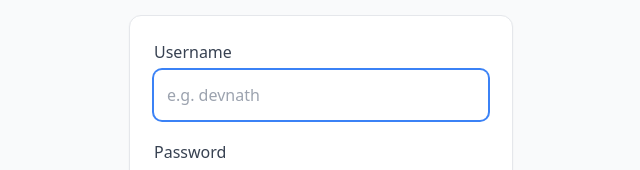
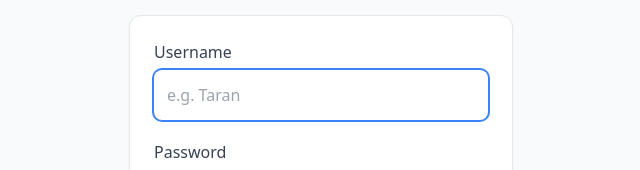
Before and after one commit to TaranSanjay/StockCall, a React (Vite) app: page /login in a window 1280 px wide. Shown: the part 276-446 px from the top of the page, without its empty margins (319-959 px from the left). Built offline with nearby package versions, Linux system fonts and the light colour scheme; no server answers.

Commit message:
Changed placeholder text in login screen

```diff
--- a/src/pages/Login.jsx
+++ b/src/pages/Login.jsx
@@ -67,7 +67,7 @@ export default function Login() {
                 autoFocus
                 value={username}
                 onChange={e => setUsername(e.target.value)}
-                placeholder="e.g. devnath"
+                placeholder="e.g. Taran"
                 className="w-full border border-gray-300 rounded-lg px-3 py-3 text-base text-gray-900 placeholder-gray-400 focus:outline-none focus:ring-2 focus:ring-blue-500 focus:border-transparent transition"
                 required
               />
```
